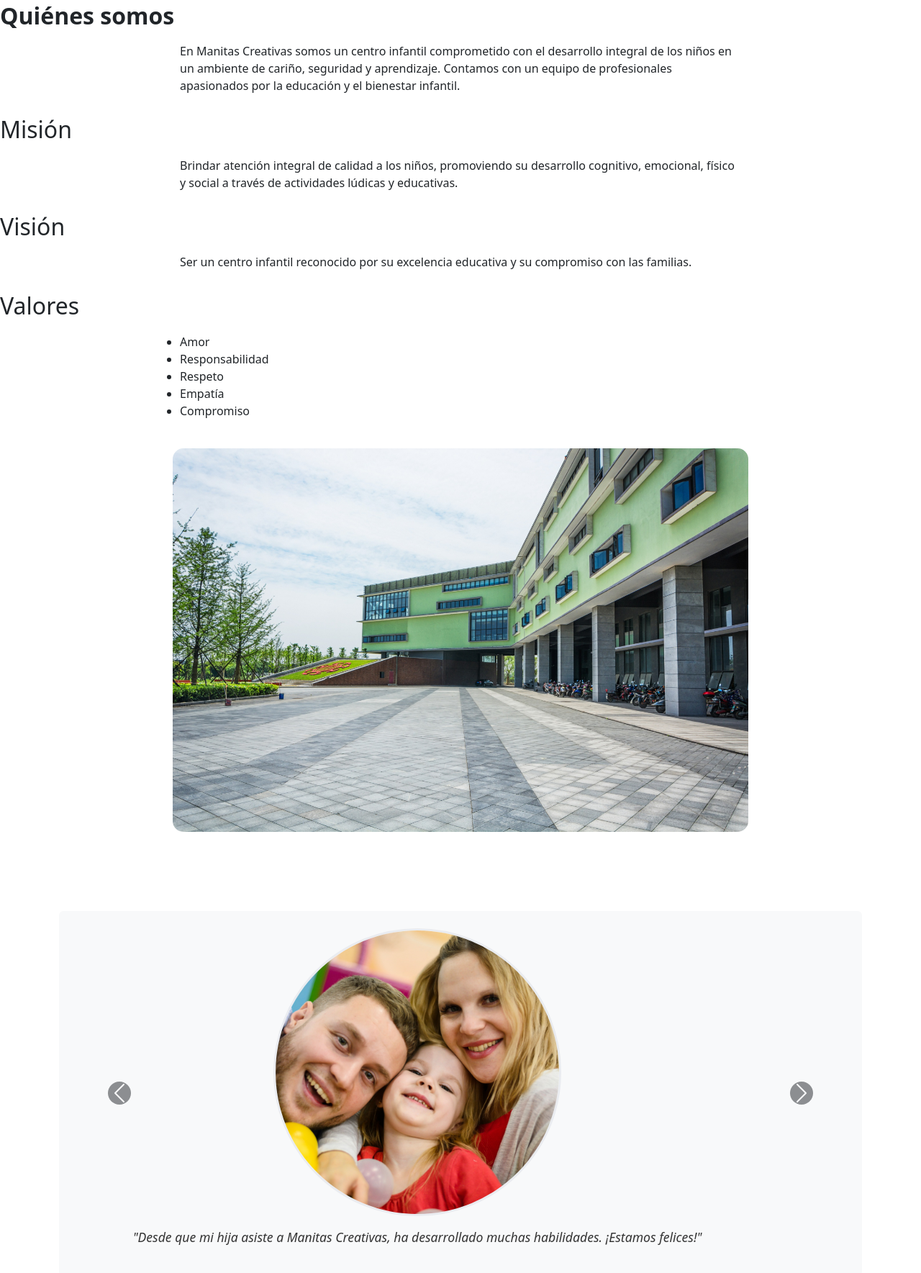
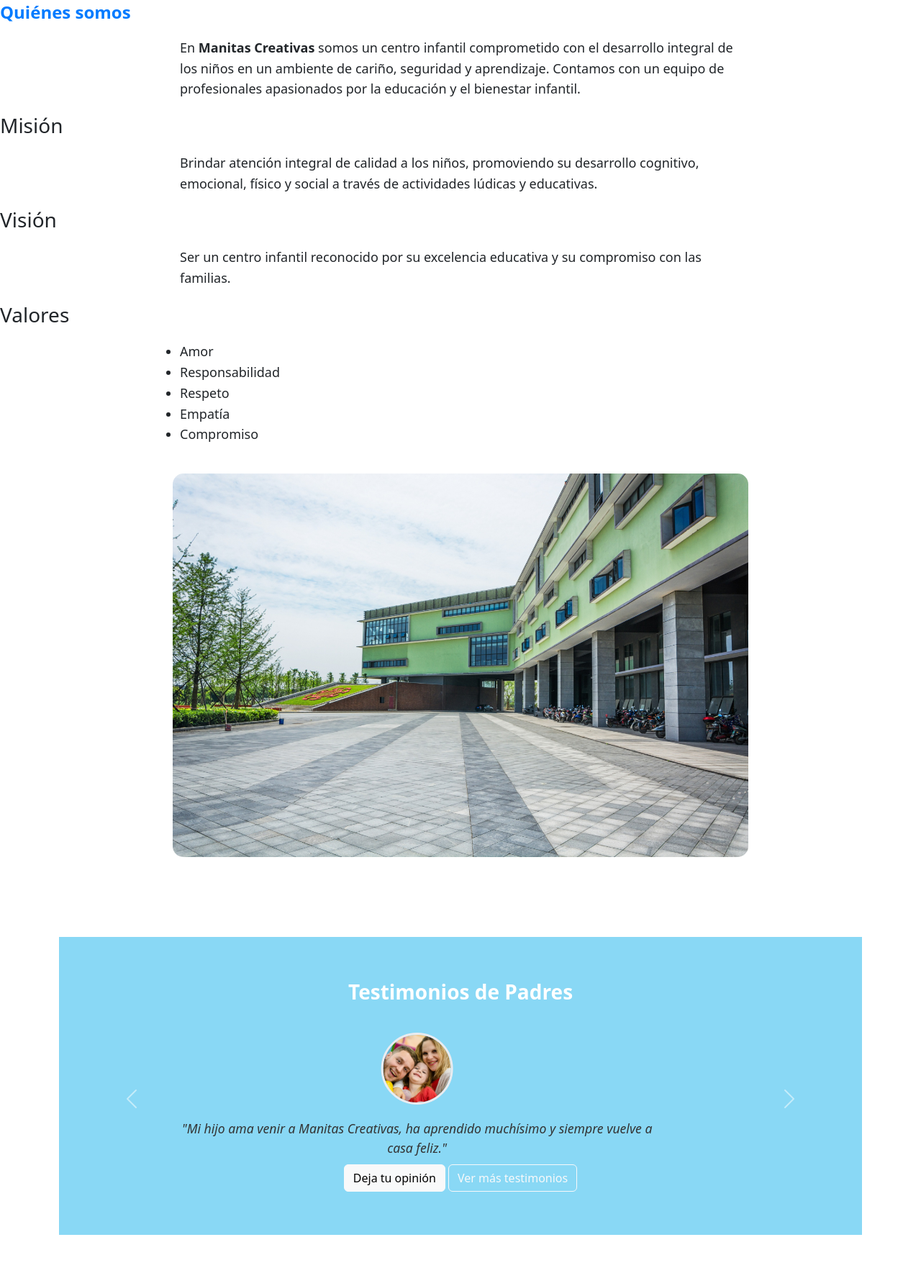
Before and after one commit to Karol11-10/proyectogpt, a plain HTML site: page nosotros.html in a window 1280 px wide. Shown: the part 243-2012 px from the top of the page at 72% size. Drawn offline with nearby package versions, Linux system fonts and the light colour scheme.

Commit message:
siguiente avance

```diff
--- a/estilos.css
+++ b/estilos.css
@@ -99,8 +99,8 @@ nav a.active {
 }
 
 .info-nosotros {
-  max-width: 800px;
-  margin: 0 auto 20px auto;
+  max-width: 500px;
+  margin: 0 auto 10px auto;
   padding: 10px;
 }
 
@@ -237,3 +237,85 @@ iframe {
   object-fit: cover;
   border: 3px solid #EAECF0;
 }
+/* Centrar y estilizar la sección de nosotros */
+.seccion-centrada {
+  text-align: center;
+  padding: 40px 20px;
+  background-color: #cdeffc; /* celeste suave */
+  color: #000; /* letras negras */
+}
+
+.logo {
+  width: 150px;
+  margin-bottom: 20px;
+}
+
+.titulo-negrita {
+  font-weight: bold;
+  font-size: 24px;
+  color: #007BFF; /* celeste fuerte */
+  margin-top: 20px;
+}
+
+.info-nosotros {
+  font-size: 18px;
+  margin: 10px auto;
+  max-width: 800px;
+  line-height: 1.6;
+}
+
+.lista-valores {
+  list-style: none;
+  padding: 0;
+  display: flex;
+  justify-content: center;
+  gap: 20px;
+  flex-wrap: wrap;
+}
+
+.lista-valores li {
+  background-color: #ffffff;
+  padding: 10px 20px;
+  border-radius: 10px;
+  box-shadow: 0 2px 5px rgba(0,0,0,0.1);
+}
+.testimonios-fondo {
+  background-color: #89d8f5;
+  padding: 60px 20px;
+  text-align: center;
+}
+
+.titulo-testimonios {
+  color: #fff;
+  font-size: 28px;
+  font-weight: bold;
+  margin-bottom: 40px;
+}
+
+.contenedor-testimonio {
+  display: flex;
+  flex-direction: column;
+  align-items: center;
+  max-width: 700px;
+  margin: 0 auto;
+}
+
+.imagen-testimonio {
+  width: 100px;
+  height: 100px;
+  object-fit: cover;
+  margin-bottom: 20px;
+  border: 3px solid white;
+}
+
+.texto-testimonio {
+  font-size: 18px;
+  color: #fff;
+  margin: 0 20px 10px 20px;
+  font-style: italic;
+}
+
+.nombre-testimonio {
+  color: #fff;
+  font-weight: bold;
+}
--- a/nosotros.html
+++ b/nosotros.html
@@ -41,22 +41,22 @@
 
   <section id="nosotros">
     <img src="imagenes/logo.png" alt="Logo Manitas Creativas" class="logo">
-    <h2 class="titulo-negrita">Quiénes somos</h2>
+    <h3 class="titulo-negrita">Quiénes somos</h3>
     <p class="info-nosotros">
-     En Manitas Creativas somos un centro infantil comprometido con el desarrollo integral de los niños en un ambiente de cariño, seguridad y aprendizaje. Contamos con un equipo de profesionales apasionados por la educación y el bienestar infantil.
+     En <strong>Manitas Creativas</strong> somos un centro infantil comprometido con el desarrollo integral de los niños en un ambiente de cariño, seguridad y aprendizaje. Contamos con un equipo de profesionales apasionados por la educación y el bienestar infantil</strong>.
     </p>
 
-    <h2>Misión</h2>
+    <h3>Misión</h3>
     <p class="info-nosotros">
       Brindar atención integral de calidad a los niños, promoviendo su desarrollo cognitivo, emocional, físico y social a través de actividades lúdicas y educativas.
     </p>
 
-    <h2>Visión</h2>
+    <h3>Visión</h3>
     <p class="info-nosotros">
       Ser un centro infantil reconocido por su excelencia educativa y su compromiso con las familias.
     </p>
 
-    <h2>Valores</h2>
+    <h3>Valores</h3>
     <ul class="info-nosotros">
       <li>Amor</li>
       <li>Responsabilidad</li>
@@ -69,39 +69,48 @@
 
     <section class="container my-5">
   <h2 class="text-white text-center mb-4">Testimonios de Padres</h2>
+<section id="testimonios" class="testimonios-fondo">
+  <h2 class="titulo-testimonios">Testimonios de Padres</h2>
 
-  <div id="carruselTestimonios" class="carousel slide" data-bs-ride="carousel">
-    <div class="carousel-inner bg-light p-4 rounded text-center">
+  <div id="carouselTestimonios" class="carousel slide" data-bs-ride="carousel">
+    <div class="carousel-inner">
 
       <div class="carousel-item active">
-        <img src="imagenes/testimonio1.jpg" class="rounded-circle mb-3" width="400" height="400" alt="Foto madre 1">
-        <p class="fst-italic">"Desde que mi hija asiste a Manitas Creativas, ha desarrollado muchas habilidades. ¡Estamos felices!"</p>
-        <p class="fw-bold mb-0"></p>
+        <div class="contenedor-testimonio">
+          <img src="imagenes/testimonio1.jpg" class="rounded-circle imagen-testimonio" alt="Testimonio 1">
+          <p class="texto-testimonio">"Mi hijo ama venir a Manitas Creativas, ha aprendido muchísimo y siempre vuelve a casa feliz."</p>
+        </div>
       </div>
 
       <div class="carousel-item">
-        <img src="imagenes/testimonio2.jpg" class="rounded-circle mb-3" width="400" height="400" alt="Foto padre 2">
-        <p class="fst-italic">"Excelente personal y atención personalizada. Muy recomendable."</p>
-        <p class="fw-bold mb-0"></p>
+        <div class="contenedor-testimonio">
+          <img src="imagenes/testimonio2.jpg" class="rounded-circle imagen-testimonio" alt="Testimonio 2">
+          <p class="texto-testimonio">"El trato del personal es excelente. Se nota que aman a los niños."</p>
+        </div>
       </div>
 
       <div class="carousel-item">
-        <img src="imagenes/testimonio3.jpg" class="rounded-circle mb-3" width="400" height="400" alt="Foto madre 3">
-        <p class="fst-italic">"Mi hijo ama ir al centro infantil. ¡Gracias por tanto cariño y cuidado!"</p>
-        <p class="fw-bold mb-0"></p>
+        <div class="contenedor-testimonio">
+          <img src="imagenes/testimonio3.jpg" class="rounded-circle imagen-testimonio" alt="Testimonio 3">
+          <p class="texto-testimonio">"El ambiente es muy seguro y lleno de amor. 100% recomendado."</p>
+        </div>
       </div>
 
     </div>
 
-    <button class="carousel-control-prev" type="button" data-bs-target="#carruselTestimonios" data-bs-slide="prev">
-      <span class="carousel-control-prev-icon bg-dark rounded-circle" aria-hidden="true"></span>
+    <button class="carousel-control-prev" type="button" data-bs-target="#carouselTestimonios" data-bs-slide="prev">
+      <span class="carousel-control-prev-icon"></span>
     </button>
-    <button class="carousel-control-next" type="button" data-bs-target="#carruselTestimonios" data-bs-slide="next">
-      <span class="carousel-control-next-icon bg-dark rounded-circle" aria-hidden="true"></span>
+    <button class="carousel-control-next" type="button" data-bs-target="#carouselTestimonios" data-bs-slide="next">
+      <span class="carousel-control-next-icon"></span>
     </button>
   </div>
   <!-- Bootstrap Bundle JS (necesario para funcionalidad de menú responsive) -->
 <script src="https://cdn.jsdelivr.net/npm/bootstrap@5.3.3/dist/js/bootstrap.bundle.min.js"></script>
 <script src="https://cdn.jsdelivr.net/npm/bootstrap@5.3.3/dist/js/bootstrap.bundle.min.js"></script>
+<div class="boton-testimonios">
+  <a href="https://forms.gle/tu-formulario-aqui" target="_blank" class="btn btn-light">Deja tu opinión</a>
+  <a href="#testimonios-completos" class="btn btn-outline-light">Ver más testimonios</a>
+</div>
 </body>
 </html>
```
